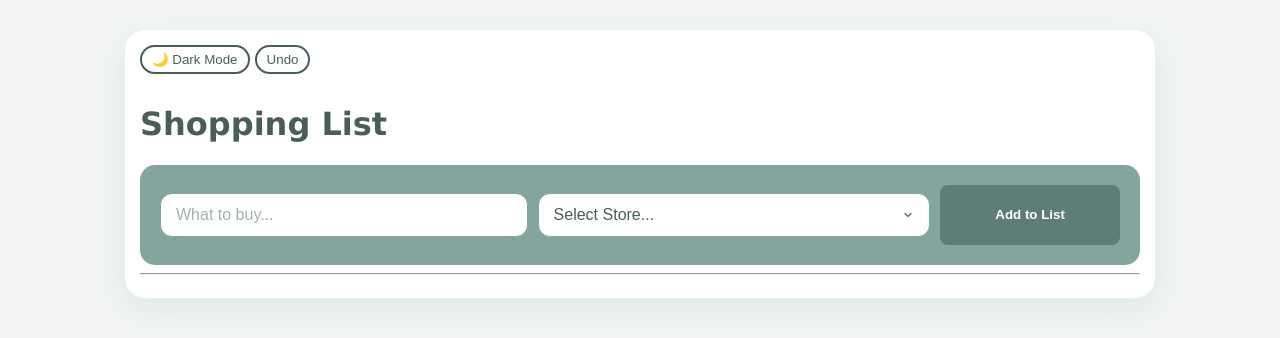
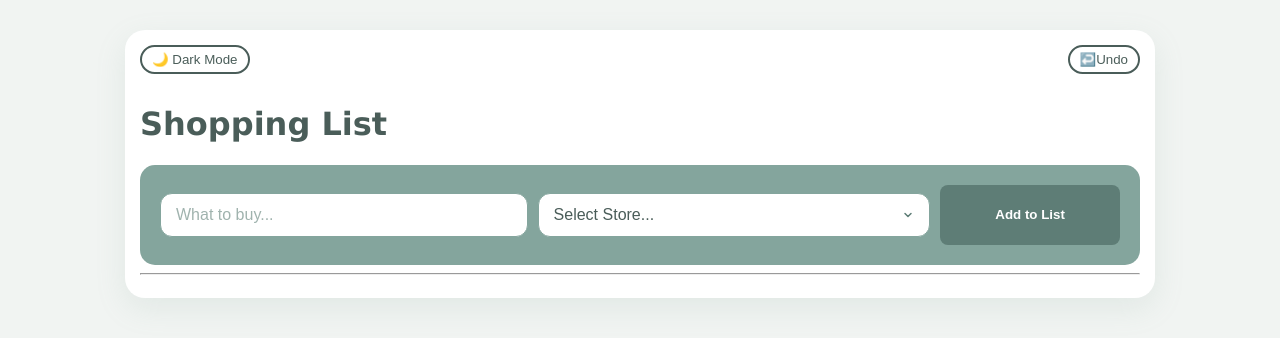
Before and after one commit to Kiza45/Shopping-List, a plain HTML site: page index.html in a window 1280 px wide. Drawn offline with Linux system fonts and the light colour scheme.

Commit message:
added arrow for undo button to match dark mode button styling

```diff
--- a/index.html
+++ b/index.html
@@ -10,7 +10,7 @@
 
     <div class="app-container">
         <button id="theme-toggle">🌙 Dark Mode</button>
-        <button id="undo-button">Undo</button>
+        <button id="undo-button">↩️Undo</button>
         <h1>Shopping List</h1>
 
         <div class="input-group">
--- a/styles.css
+++ b/styles.css
@@ -42,6 +42,7 @@ body {
     padding: 15px;
     border-radius: 20px;
     box-shadow: 0 10px 30px rgba(132, 165, 157, 0.15); /* Soft sage shadow */
+    position: relative;
 
 }
 
@@ -253,5 +254,8 @@ button#add-btn {
     padding: 5px 10px;
     border-radius: 20px;
     margin-bottom: 10px;
+    position: absolute;
+    right: 15px;
+
 
 }
```
